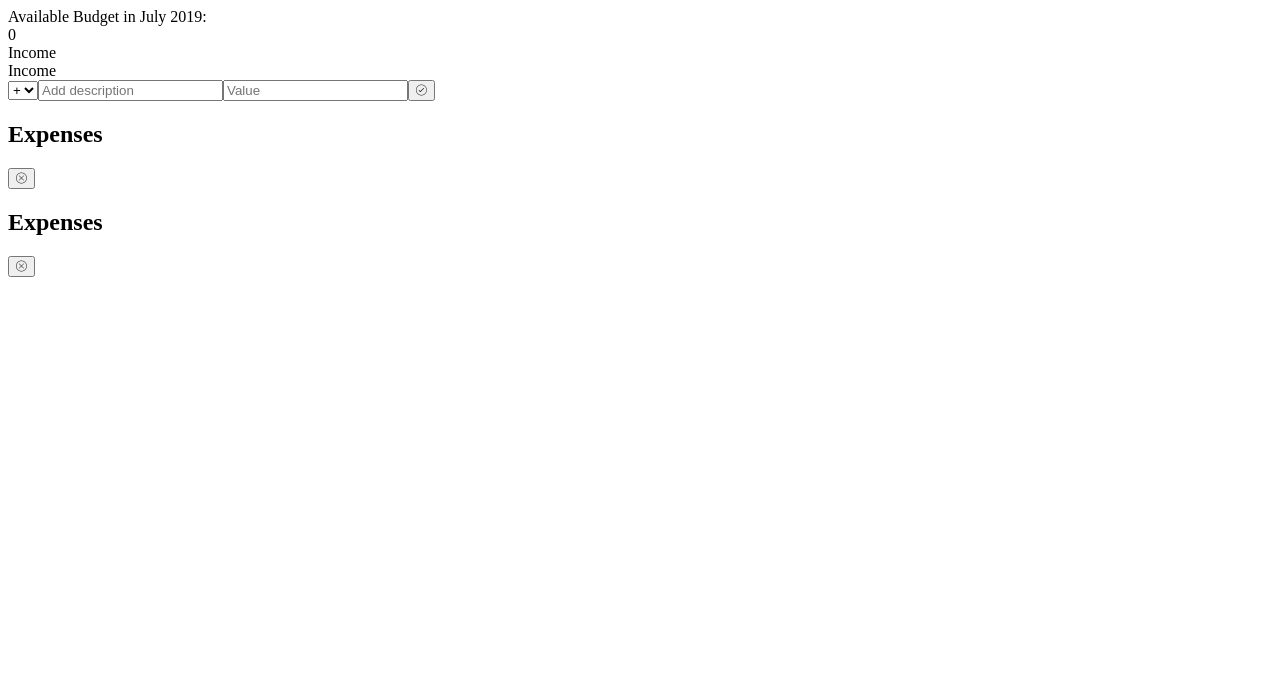
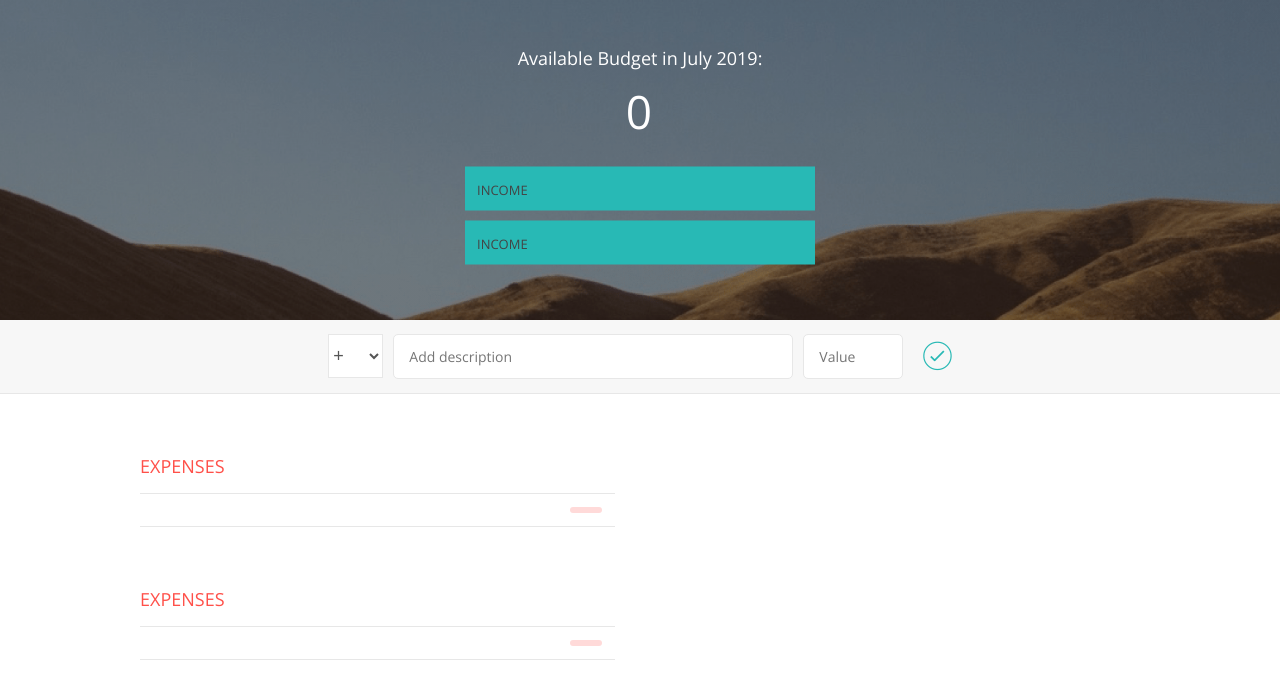
Before and after one commit to karuffin1992/vueBudgetApp, a Vue app: page / in a window 1280 px wide. Shown: the top 684 px of the page. Built offline with nearby package versions, Linux system fonts and the light colour scheme.

Commit message:
added new config file for scss styles; added scss variables; added css to vue files

```diff
--- a/package.json
+++ b/package.json
@@ -19,7 +19,7 @@
     "babel-eslint": "^10.0.1",
     "eslint": "^5.16.0",
     "eslint-plugin-vue": "^5.0.0",
-    "sass": "^1.18.0",
+    "sass": "^1.22.7",
     "sass-loader": "^7.1.0",
     "vue-template-compiler": "^2.6.10"
   },
--- a/src/App.vue
+++ b/src/App.vue
@@ -9,15 +9,12 @@
       <IncExp type="exp"/>
     </div>
   </div>
-
-
-  <!-- <img alt="Vue logo" src="./assets/logo.png"> -->
 </template>
 
 <script>
-import Totals from './components/Totals.vue';
-import Inputs from './components/Inputs.vue';
-import IncExp from './components/IncExp.vue';
+import Totals from './components/Totals.vue'
+import Inputs from './components/Inputs.vue'
+import IncExp from './components/IncExp.vue'
 
 export default {
   name: 'app',
@@ -30,4 +27,44 @@ export default {
 </script>
 
 <style lang="scss">
+* {
+  margin: 0;
+  padding: 0;
+  box-sizing: border-box;
+}
+
+.clearfix::after {
+  content: "";
+  display: table;
+  clear: both;
+}
+
+body {
+  color: $grey;
+  font-family: $font;
+  font-size: 16px;
+  position: relative;
+  height: 100vh;
+  font-weight: 400;
+}
+
+.right {
+  float: right;
+}
+
+.red {
+  color: $red !important;
+}
+
+.red-focus:focus {
+  border: 1px solid $red !important;
+}
+
+.top {
+  height: 40vh;
+  background-image: linear-gradient(rgba(0, 0, 0, 0.35), rgba(0, 0, 0, 0.35)), url(./assets/back.png);
+  background-size: cover;
+  background-position: center;
+  position: relative;
+}
 </style>
--- a/src/components/BudgetTotals.vue
+++ b/src/components/BudgetTotals.vue
@@ -28,4 +28,47 @@ export default {
 
 <!-- Add "scoped" attribute to limit CSS to this component only -->
 <style scoped lang="scss">
+.budget__income,
+.budget__expenses {
+  padding: 12px;
+  text-transform: uppercase;
+}
+
+.budget__income {
+  margin-bottom: 10px;
+  background-color: $cyan;
+}
+
+.budget__expenses {
+    background-color: $red;
+}
+
+.budget__income--text,
+.budget__expenses--text {
+  float: left;
+  font-size: 13px;
+  color: $darkGrey;
+  margin-top: 2px;
+}
+
+.budget__income--value,
+.budget__expenses--value {
+  letter-spacing: 1px;
+  float: left;
+}
+
+.budget__income--percentage,
+.budget__expenses--percentage {
+  float: left;
+  width: 34px;
+  font-size: 11px;
+  padding: 3px 0;
+  margin-left: 10px;
+}
+
+.budget__expenses--percentage {
+  background-color: rgba(255, 255, 255, 0.2);
+  text-align: center;
+  border-radius: 3px;
+}
 </style>
--- a/src/components/IncExp.vue
+++ b/src/components/IncExp.vue
@@ -22,4 +22,34 @@ export default {
 
 <!-- Add "scoped" attribute to limit CSS to this component only -->
 <style scoped lang="scss">
+.container {
+  width: 1000px;
+  margin: 60px auto;
+}
+
+.income {
+  float: left;
+  width: 475px;
+  margin-right: 50px;
+}
+
+.expenses {
+  float: left;
+  width: 475px;
+}
+
+h2 {
+  text-transform: uppercase;
+  font-size: 18px;
+  font-weight: 400;
+  margin-bottom: 15px;
+}
+
+.income__title {
+  color: $cyan;
+}
+
+.expenses__title {
+  color: $red;
+}
 </style>
--- a/src/components/IncExpRows.vue
+++ b/src/components/IncExpRows.vue
@@ -19,4 +19,83 @@ export default {
 
 <!-- Add "scoped" attribute to limit CSS to this component only -->
 <style scoped lang="scss">
+.item {
+  padding: 13px;
+  border-bottom: 1px solid $lightGrey;
+}
+
+.item:first-child {
+  border-top: 1px solid $lightGrey;
+}
+
+.item:nth-child(even) {
+  background-color: $evenLighterGrey;
+}
+
+.item__description {
+  float: left;
+}
+
+.item__value {
+  float: left;
+  transition: transform 0.3s;
+}
+
+.item__percentage {
+  float: left;
+  margin-left: 20px;
+  transition: transform 0.3s;
+  font-size: 11px;
+  background-color: $lightRed;
+  padding: 3px;
+  border-radius: 3px;
+  width: 32px;
+  text-align: center;
+}
+
+.income .item__value,
+.income .item__delete--btn {
+  color: $cyan;
+}
+
+.expenses .item__value,
+.expenses .item__percentage,
+.expenses .item__delete--btn {
+  color: $red;
+}
+
+.item__delete {
+  float: left;
+}
+
+.item__delete--btn {
+  font-size: 22px;
+  background: none;
+  border: none;
+  cursor: pointer;
+  display: inline-block;
+  vertical-align: middle;
+  line-height: 1;
+  display: none;
+}
+
+.item__delete--btn:focus {
+  outline: none;
+}
+
+.item__delete--btn:active {
+  transform: translateY(2px);
+}
+
+.item:hover .item__delete--btn {
+  display: block;
+}
+
+.item:hover .item__value {
+  transform: translateX(-20px);
+}
+
+.item:hover .item__percentage{
+  transform: translateX(-20px);
+}
 </style>
--- a/src/components/Inputs.vue
+++ b/src/components/Inputs.vue
@@ -20,4 +20,74 @@ export default {
 
 <!-- Add "scoped" attribute to limit CSS to this component only -->
 <style scoped lang="scss">
+.add {
+  padding: 14px;
+  border-bottom: 1px solid $lightGrey;
+  background-color: $evenLighterGrey;
+}
+
+.add__container {
+  margin: 0 auto;
+  text-align: center;
+}
+
+.add__type {
+  width: 55px;
+  border: 1px solid $lightGrey;
+  height: 44px;
+  font-size: 18px;
+  color: inherit;
+  background-color: $white;
+  margin-right: 10px;
+  font-weight: 300;
+  transition: border 0.3s;
+}
+
+.add__description,
+.add__value {
+  border: 1px solid $lightGrey;
+  background-color: $white;
+  color: inherit;
+  font-family: inherit;
+  font-size: 14px;
+  padding: 12px 15px;
+  margin-right: 10px;
+  border-radius: 5px;
+  transition: border 0.3s;
+}
+
+.add__description {
+  width: 400px;
+}
+
+.add__value {
+  width: 100px;
+}
+
+.add__btn {
+  font-size: 35px;
+  background: none;
+  border: none;
+  color: $cyan;
+  cursor: pointer;
+  display: inline-block;
+  vertical-align: middle;
+  line-height: 1.1;
+  margin-left: 10px;
+}
+
+.add__btn:active {
+  transform: translateY(2px);
+}
+
+.add__type:focus,
+.add__description:focus,
+.add__value:focus {
+  outline: none;
+  border: 1px solid $cyan;
+}
+
+.add__btn:focus {
+  outline: none;
+}
 </style>
--- a/src/components/Totals.vue
+++ b/src/components/Totals.vue
@@ -43,4 +43,27 @@ export default {
 
 <!-- Add "scoped" attribute to limit CSS to this component only -->
 <style scoped lang="scss">
+.budget {
+  position: absolute;
+  width: 350px;
+  top: 50%;
+  left: 50%;
+  transform: translate(-50%, -50%);
+  color: $white;
+}
+
+.budget__title {
+  font-size: 18px;
+  text-align: center;
+  margin-bottom: 10px;
+  font-weight: 300;
+}
+
+.budget__value {
+  font-weight: 300;
+  font-size: 46px;
+  text-align: center;
+  margin-bottom: 25px;
+  letter-spacing: 2px;
+}
 </style>
--- /dev/null
+++ b/src/styles/_variables.scss
@@ -0,0 +1,9 @@
+$red: #FF5049;
+$lightRed: #FFDAD9;
+$white: #fff;
+$grey: #555;
+$cyan: #28B9B5;
+$lightGrey: #e7e7e7;
+$evenLighterGrey: #f7f7f7;
+$darkGrey: #444;
+$font: Open Sans;
--- /dev/null
+++ b/vue.config.js
@@ -0,0 +1,11 @@
+module.exports = {
+    css: {
+      loaderOptions: {
+        sass: {
+          // @/ is an alias to src/
+          // so this assumes you have a file named `src/variables.scss`
+          data: `@import "~@/styles/_variables.scss";`
+        }
+      }
+    }
+}
```
Also changed, not shown: 1 other file (tests, documents, lock files or other folders).
